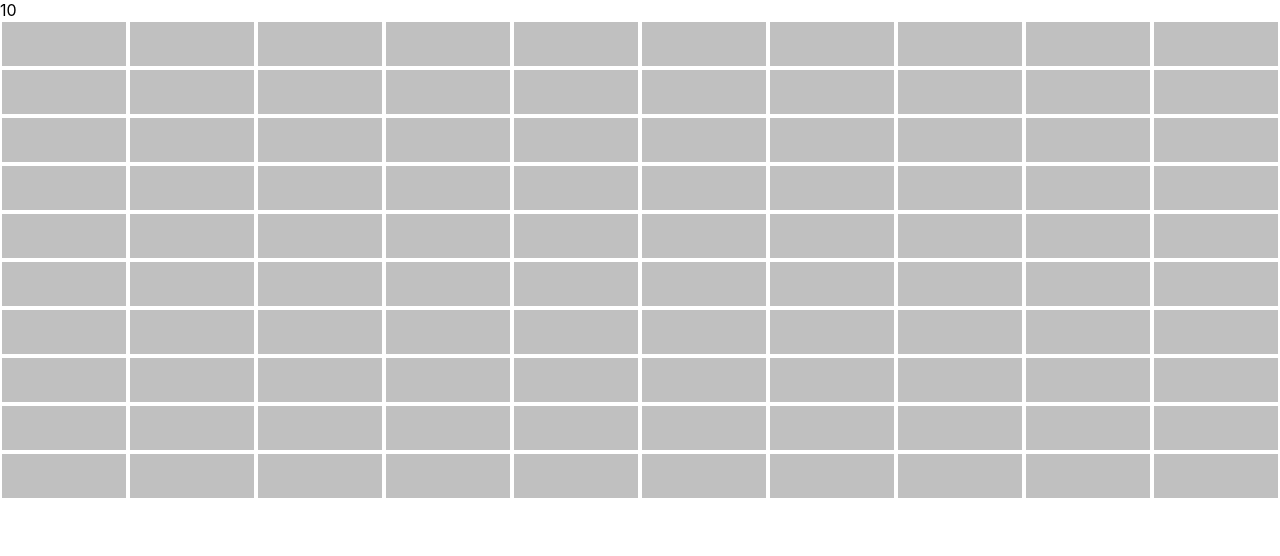
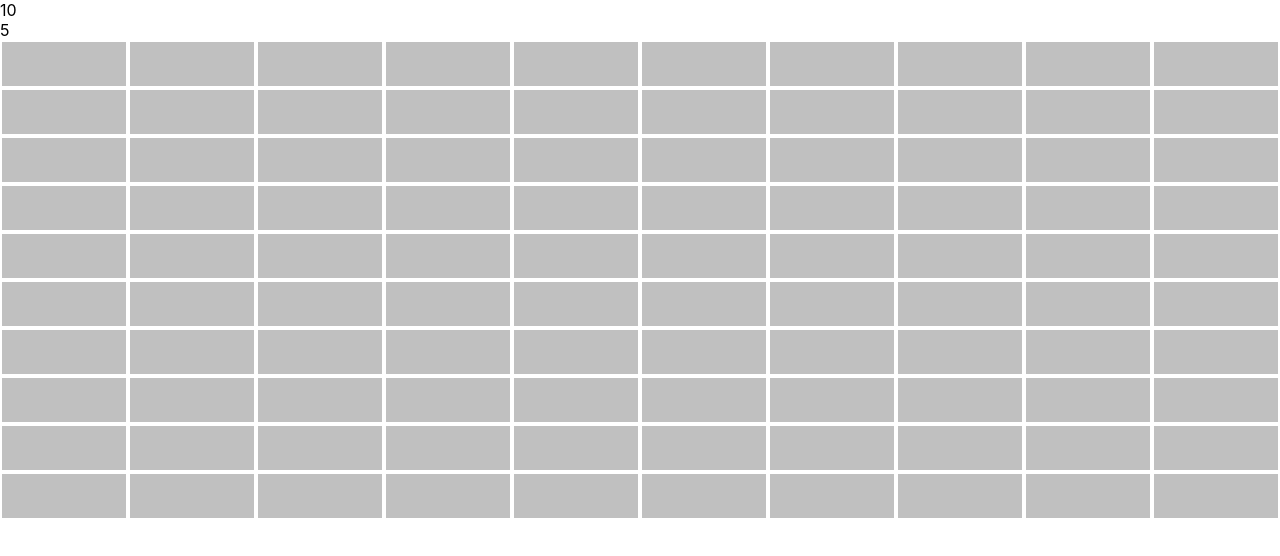
Before and after one commit to jsmithb117/minesweeper, a React (Create React App) app: page / in a window 1280 px wide. Shown: the top 556 px of the page. Built offline with nearby package versions, Linux system fonts and the light colour scheme.

Commit message:
Displays time on TopForm component and increments time by 1 each second

```diff
--- a/src/App.tsx
+++ b/src/App.tsx
@@ -1,10 +1,11 @@
 import './App.css';
 import Rows from './components/Rows';
 import { Helmet, HelmetProvider } from 'react-helmet-async';
-import { useAppSelector, useAppDispatch } from './features/hooks';
+import { useAppSelector } from './features/hooks';
+import { useDispatch } from 'react-redux';
 import { IInitialState } from './features/initialState';
 import { useEffect } from 'react';
-import { setMinesDisplay } from './features/actionCreators';
+import { incrementTime, setMinesDisplay } from './features/actionCreators';
 import Form from './components/Form';
 
 function App() {
@@ -12,7 +13,7 @@ function App() {
   const win = useAppSelector((state: IInitialState) => state.click.win);
   const loss = useAppSelector((state: IInitialState) => state.click.loss);
   const mines = useAppSelector((state: IInitialState) => state.form.mines);
-  const dispatch = useAppDispatch();
+  const dispatch = useDispatch();
 
   const boardColor = win ? 'green'
     : loss ? 'red'
@@ -22,7 +23,15 @@ function App() {
 
   useEffect(() => {
     dispatch(setMinesDisplay(mines));
-  }, [dispatch, mines])
+  }, [dispatch, mines]);
+
+  useEffect(() => {
+    const timeInterval = setInterval(() => {
+      dispatch(incrementTime());
+    }, 1000);
+    return () => clearInterval(timeInterval);
+  });
+
   return (
     <div className={className}>
       <HelmetProvider>
--- a/src/components/TopForm.tsx
+++ b/src/components/TopForm.tsx
@@ -3,12 +3,16 @@ import { IInitialState } from '../features/initialState';
 
 const TopForm = () => {
   const minesDisplay = useAppSelector((state: IInitialState) => state.form.minesDisplay);
+  const time = useAppSelector((state: IInitialState) => state.form.time);
 
   return (
     <div className="topform">
       <div className="minesremaining">
         {minesDisplay}
       </div>
+      <div className="time">
+        {time}
+      </div>
     </div>
   );
 };
```
